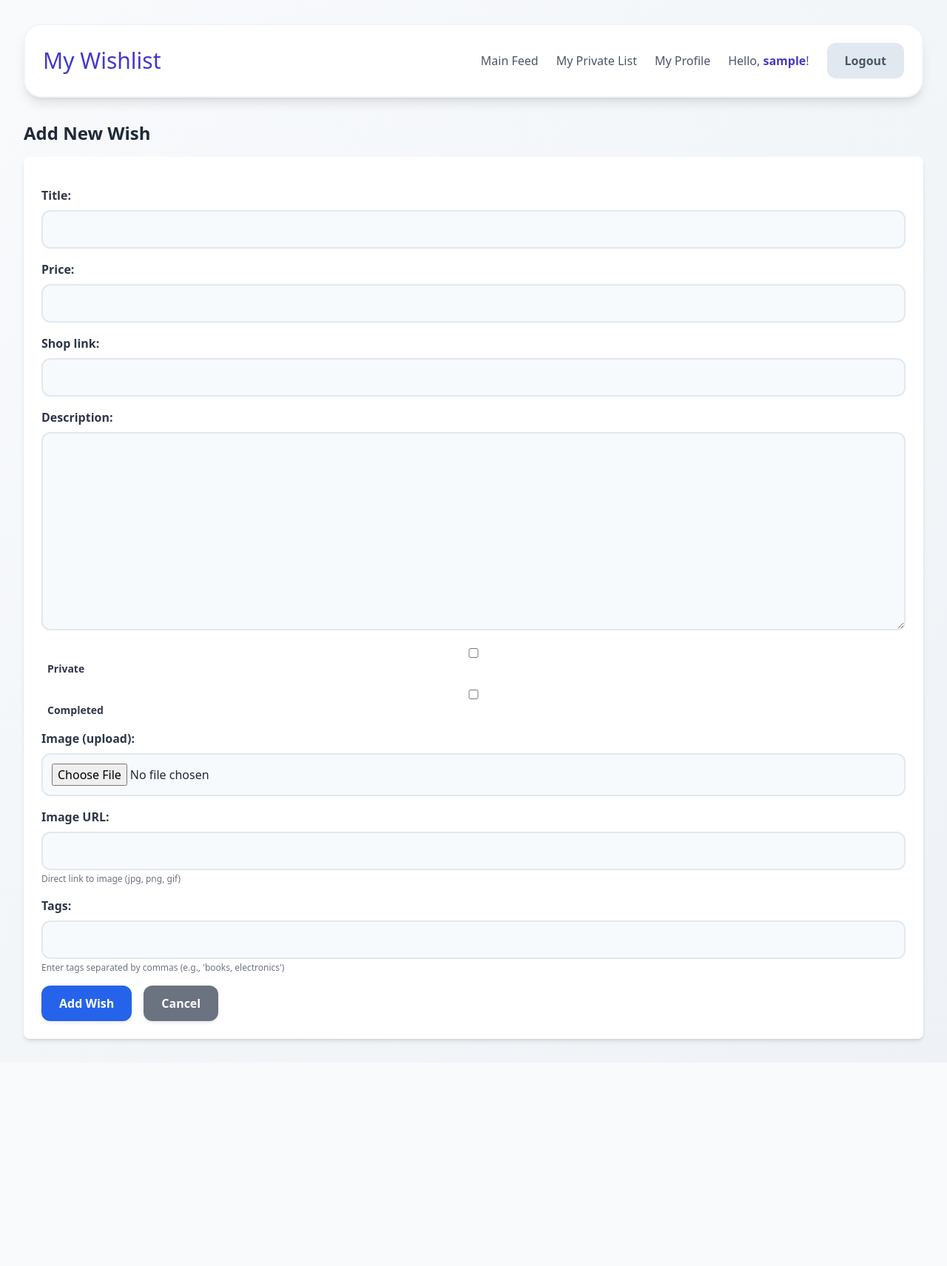
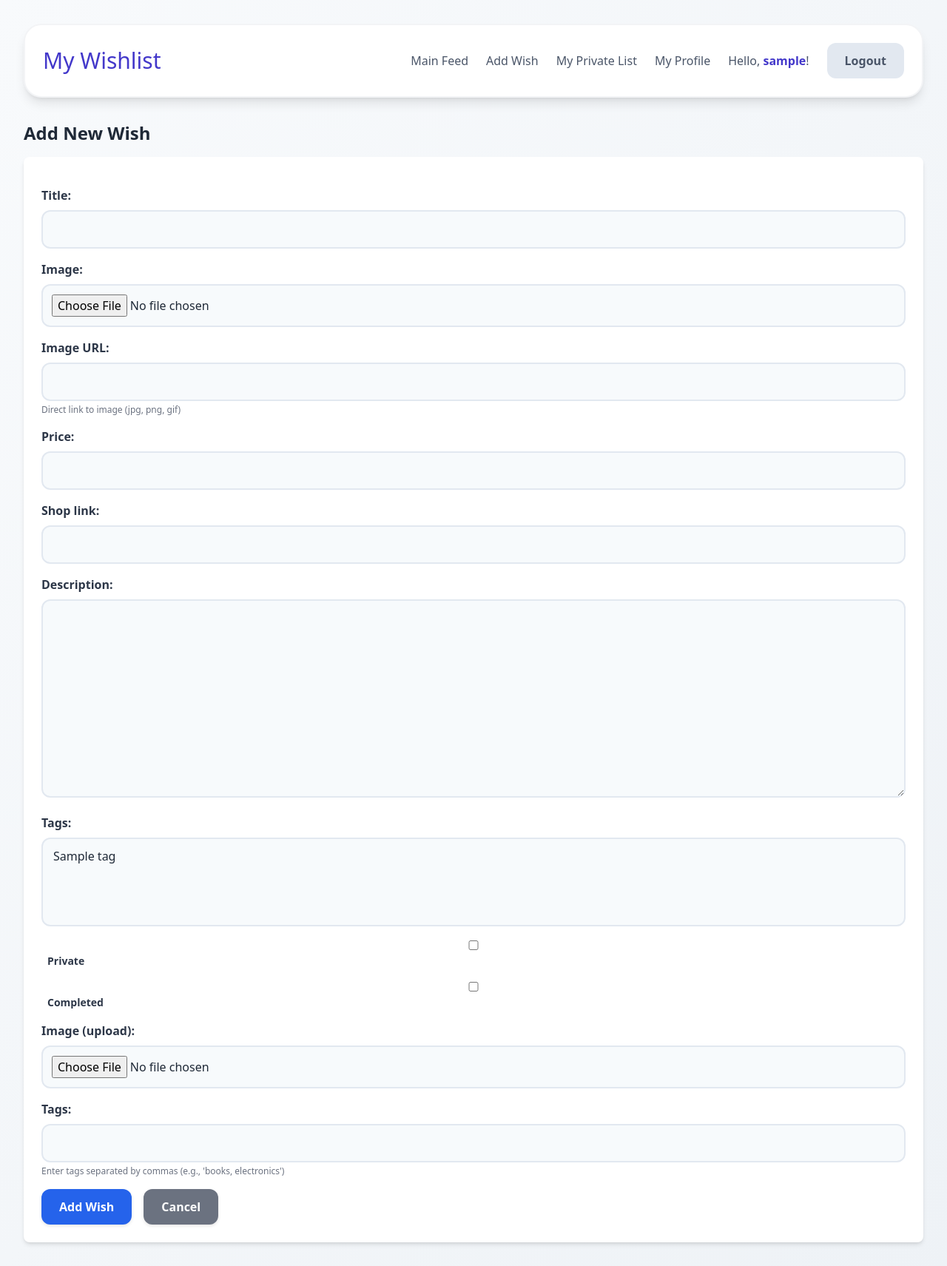
Before and after one commit to asechnaya/wishlist, a Django app: page /add/ in a window 1280 px wide. Shown: the whole page at 74% size. Before the commit the page ends 1411 px from the top, so only its background shows below. Run offline with Django 5.2, Linux system fonts and the light colour scheme; a user stored in the database is signed in; tables that the repository leaves empty hold one stand-in row (values such as "Sample post"); some libraries are stand-ins or nearby versions.

Commit message:
Refactor navigation and user profile: add 'Add Wish' link, update form fields for image handling, and improve template structure and styling.

```diff
--- a/wishes/forms.py
+++ b/wishes/forms.py
@@ -28,7 +28,7 @@ class WishForm(forms.ModelForm):
 
     class Meta:
         model = Wish
-        fields = ['title', 'price', 'shop_link', 'description', 'private', 'completed']
+        fields = ['title', 'image', 'image_url', 'price', 'shop_link', 'description', 'tags', 'private', 'completed']
 
     def __init__(self, *args, **kwargs):
         super().__init__(*args, **kwargs)
@@ -43,15 +43,12 @@ class WishForm(forms.ModelForm):
         cleaned = super().clean()
         image_file = cleaned.get("image_file")
         image_url = cleaned.get("image_url")
-
         if image_file and image_url:
             raise forms.ValidationError("Choose only one option: either upload or URL.")
-
         if image_url:
             path = urlsplit(image_url).path.lower()
             if not any(path.endswith(ext) for ext in (".jpg", ".jpeg", ".png", ".gif", ".webp")):
-                self.add_error("image_url", "It seems this is not a direct link to the image.")
-
+                self.add_error("image_url", "It seems this is not a direct link to an image.")
         return cleaned
 
     def save(self, commit=True):
--- a/wishes/models.py
+++ b/wishes/models.py
@@ -3,6 +3,7 @@
 from django.db import models
 from django.contrib.auth.models import User
 from djmoney.models.fields import MoneyField
+from django.core.exceptions import ValidationError
 
 class Tag(models.Model):
     name = models.CharField(max_length=50, unique=True)
@@ -17,6 +18,7 @@ class Wish(models.Model):
     user = models.ForeignKey(User, on_delete=models.CASCADE, related_name='wishes')
     title = models.CharField(max_length=200)
     image = models.ImageField(upload_to='wish_avatars/', blank=True, null=True)
+    image_url = models.URLField(max_length=500, blank=True, null=True)
     price = MoneyField(
         max_digits=10,
         decimal_places=2,
@@ -35,6 +37,15 @@ class Wish(models.Model):
     def __str__(self):
         return self.title
 
+
+    def clean(self):
+        super().clean()
+        if self.image and self.image_url:
+            raise ValidationError('Provide either an uploaded image or an image URL, not both.')
+        if not self.image and not self.image_url:
+            raise ValidationError('You must provide either an uploaded image or an image URL.')
+
+
     @property
     def is_public(self) -> bool:
         return not self.private
--- a/wishes/templates/base.html
+++ b/wishes/templates/base.html
@@ -204,6 +204,7 @@
         <div class="flex flex-col sm:flex-row items-center space-y-4 sm:space-y-0 sm:space-x-6">
             <a href="{% url 'main_feed' %}" class="nav-link">Main Feed</a>
             {% if user.is_authenticated %}
+                <a href="{% url 'add_wish' %}" class="nav-link">Add Wish</a>
                 <a href="{% url 'wish_list' %}" class="nav-link">My Private List</a>
                 <a href="{% url 'profile' %}" class="nav-link">My Profile</a>
                 <span class="nav-link">Hello, <a href="{% url 'public_wish_list' user.username %}" class="font-bold text-indigo-700 hover:text-indigo-900">{{ user.username }}</a>!</span>
--- a/wishes/templates/wishes/profile.html
+++ b/wishes/templates/wishes/profile.html
@@ -1,4 +1,3 @@
-
 {% extends 'base.html' %}
                 {% block title %}User Profile{% endblock %}
 
```
Lines whose indentation alone changed are shown as unchanged.
